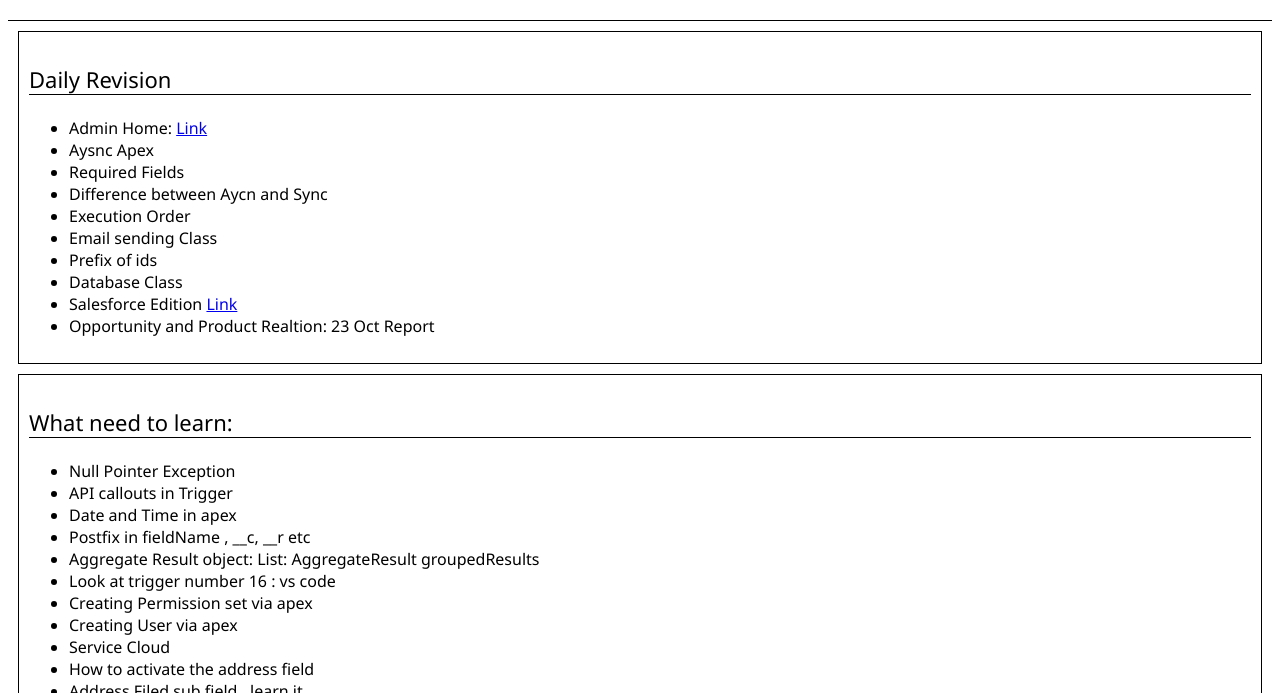
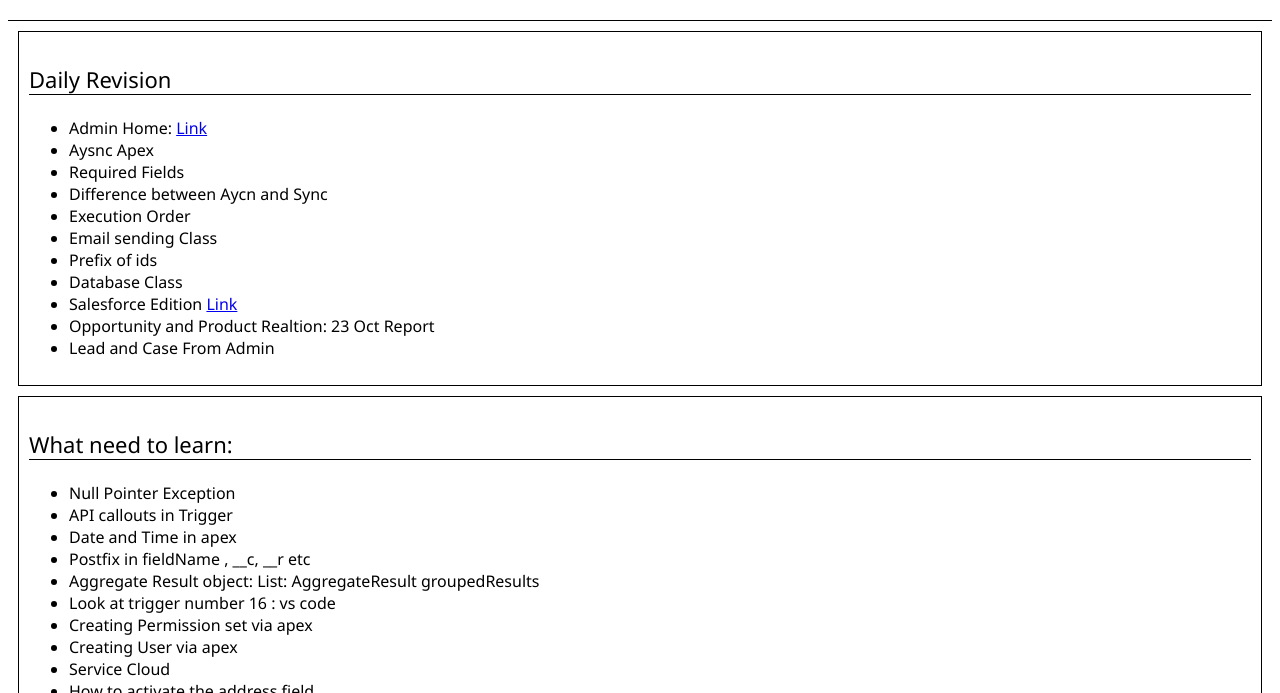
Before and after one commit to salesforce1720pk/interviewPrep, a plain HTML site: page index.html in a window 1280 px wide. Shown: the part 107-800 px from the top of the page. Drawn offline with Linux system fonts and the light colour scheme.

Commit message:
Update index.html

```diff
--- a/index.html
+++ b/index.html
@@ -23,6 +23,7 @@
             <li>Database Class</li>
             <li>Salesforce Edition <a href="#salesforceEdition">Link</a></li>
             <li>Opportunity and Product Realtion: 23 Oct Report</li>
+            <li>Lead and Case From Admin</li>
         </ul>
     </div>
     <div class="card">
@@ -78,4 +79,5 @@
     </div>
 
 </body>
+
 </html>
```
